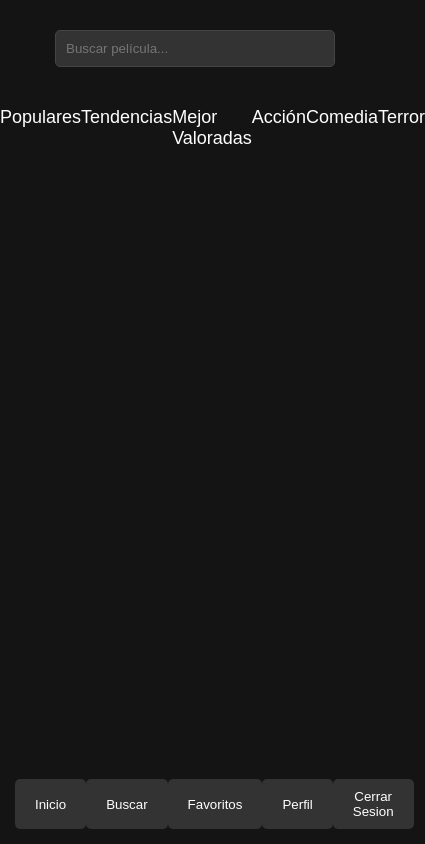
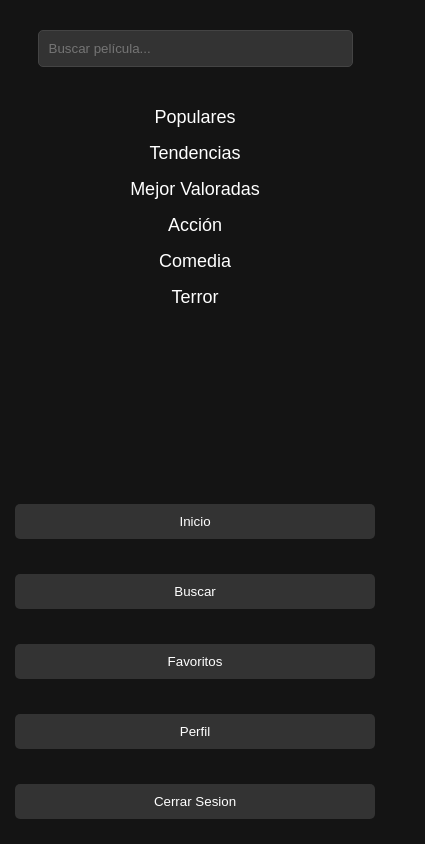
Before and after one commit to nicocamagic/MovieFlixApp, a plain HTML site: page home.html in a window 390 px wide. Shown: the whole page, 425 px wide, since content can reach past the window. Drawn offline with Linux system fonts and the light colour scheme; no server answers.

Commit message:
Se Actualizo La App

```diff
--- a/home.html
+++ b/home.html
@@ -2,7 +2,7 @@
 <html lang="es">
 <head>
     <meta charset="UTF-8">
-    <meta name="viewport" content="width=device-width, initial-scale=1.0">
+    <meta name="viewport" content="width=device-width, initial-scale=1">
     <title>MovieApp</title>
     <link rel="stylesheet" href="styles.css">
 </head>
--- a/styles.css
+++ b/styles.css
@@ -16,9 +16,10 @@ body {
 
 h1, h2 {
     font-family: 'Segoe UI', Tahoma, Geneva, Verdana, sans-serif;
+    text-align: center;
 }
 
-/* Estilo para el contenedor del login y registro */
+/* Contenedor de login y registro */
 .login-container, .register-container {
     display: flex;
     justify-content: center;
@@ -26,6 +27,8 @@ h1, h2 {
     height: 100vh;
     flex-direction: column;
     background-color: rgba(0, 0, 0, 0.7);
+    padding: 20px;
+    text-align: center;
 }
 
 .hidden {
@@ -38,7 +41,8 @@ input {
     color: #fff;
     margin: 10px 0;
     padding: 10px;
-    width: 250px;
+    width: 100%;
+    max-width: 300px;
     border-radius: 5px;
 }
 
@@ -49,7 +53,8 @@ button {
     padding: 10px 20px;
     border-radius: 5px;
     cursor: pointer;
-    width: 250px;
+    width: 100%;
+    max-width: 300px;
     margin-top: 10px;
 }
 
@@ -57,12 +62,13 @@ button:hover {
     background-color: #f40612;
 }
 
-/* Estilos para el formulario de registro */
+/* Formulario de registro y login */
 #register-form input, #login-form input {
     width: 80%;
     margin: 10px 0;
 }
 
+/* Links */
 a {
     color: #fff;
     text-decoration: none;
@@ -72,7 +78,7 @@ a:hover {
     text-decoration: underline;
 }
 
-/* Estilo del header */
+/* Header */
 header {
     padding: 20px;
     background-color: #141414;
@@ -80,7 +86,8 @@ header {
 }
 
 input#search {
-    width: 80%;
+    width: 90%;
+    max-width: 500px;
     padding: 10px;
     background-color: #333;
     border: 1px solid #444;
@@ -88,12 +95,14 @@ input#search {
     border-radius: 5px;
 }
 
-/* Estilos del menú de navegación */
+/* Menú de navegación */
 nav ul {
     display: flex;
-    justify-content: space-around;
+    justify-content: center;
+    flex-wrap: wrap;
     background-color: #141414;
     padding: 10px 0;
+    gap: 15px;
 }
 
 nav ul li {
@@ -113,8 +122,8 @@ nav ul li a:hover {
 /* Estilos de las películas */
 #movies-container {
     display: grid;
-    grid-template-columns: repeat(auto-fill, minmax(200px, 1fr));
-    gap: 20px;
+    grid-template-columns: repeat(auto-fill, minmax(150px, 1fr));
+    gap: 15px;
     padding: 20px;
 }
 
@@ -134,7 +143,7 @@ nav ul li a:hover {
     margin-top: 10px;
 }
 
-/* Estilos para el footer */
+/* Footer */
 footer {
     position: fixed;
     bottom: 0;
@@ -142,7 +151,8 @@ footer {
     background-color: #141414;
     padding: 15px;
     display: flex;
-    justify-content: space-around;
+    justify-content: center;
+    gap: 15px;
 }
 
 footer button {
@@ -158,10 +168,7 @@ footer button:hover {
     background-color: #e50914;
 }
 
-footer button:focus {
-    outline: none;
-}
-/*Estilo trailers*/
+/* Estilo del modal */
 .modal {
     display: none;
     position: fixed;
@@ -180,6 +187,7 @@ footer button:focus {
     padding: 20px;
     border-radius: 10px;
     text-align: center;
+    max-width: 90%;
 }
 
 .modal .close {
@@ -190,3 +198,55 @@ footer button:focus {
     cursor: pointer;
     color: white;
 }
+
+/* RESPONSIVE DESIGN */
+
+/* Tablets */
+@media (max-width: 768px) {
+    nav ul {
+        flex-direction: column;
+        align-items: center;
+    }
+
+    #movies-container {
+        grid-template-columns: repeat(auto-fill, minmax(120px, 1fr));
+    }
+
+    footer {
+        flex-direction: column;
+        align-items: center;
+    }
+
+    footer button {
+        width: 80%;
+        margin-bottom: 10px;
+    }
+}
+
+/* Móviles */
+@media (max-width: 480px) {
+    .login-container, .register-container {
+        padding: 10px;
+    }
+
+    input, button {
+        max-width: 100%;
+    }
+
+    #movies-container {
+        grid-template-columns: repeat(auto-fill, minmax(100px, 1fr));
+        gap: 10px;
+    }
+
+    .movie h3 {
+        font-size: 14px;
+    }
+
+    footer {
+        flex-direction: column;
+    }
+
+    footer button {
+        width: 100%;
+    }
+}
```
Also changed, not shown: index.html (+2 -1 lines).
